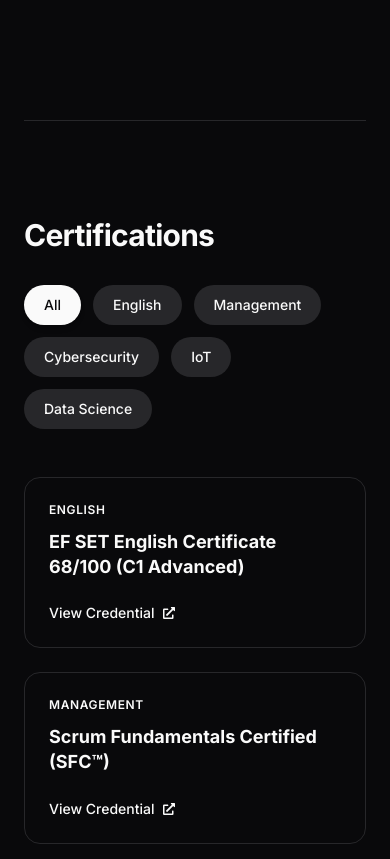
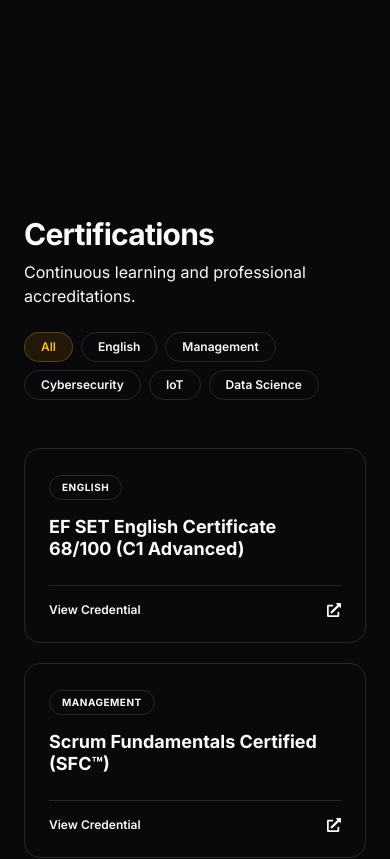
Before and after one commit to FabsCR/dev-portfolio-fabs, a Next.js app: page / in a window 390 px wide. Shown: the part 10040-10899 px from the top of the page. Built offline with nearby package versions, Linux system fonts and the light colour scheme.

Commit message:
style: restructure certifications into responsive grid card layout

```diff
--- a/src/components/sections/Certifications.tsx
+++ b/src/components/sections/Certifications.tsx
@@ -3,6 +3,7 @@
 import { useState } from "react";
 import { motion, AnimatePresence } from "framer-motion";
 import { FaExternalLinkAlt } from "react-icons/fa";
+import { CheckBadgeIcon } from "@heroicons/react/24/solid";
 
 interface Certification {
   title: string;
@@ -38,62 +39,71 @@
   return (
     <motion.section
       id="certifications"
-      className="py-24 border-t border-border/40"
-      initial={{ opacity: 0, y: 30 }}
-      whileInView={{ opacity: 1, y: 0 }}
+      className="py-24 relative"
+      initial={{ opacity: 0 }}
+      whileInView={{ opacity: 1 }}
       viewport={{ once: true, margin: "-100px" }}
       transition={{ duration: 0.6 }}
     >
-      <h2 className="text-3xl font-bold tracking-tight mb-8">Certifications</h2>
+      <div className="absolute top-0 left-0 w-full h-px bg-gradient-to-r from-transparent via-border/50 to-transparent" />
 
-      <div className="flex flex-wrap gap-3 mb-12">
+      <div className="flex flex-col md:flex-row md:items-end justify-between gap-6 mb-12">
+        <div>
+          <h2 className="text-3xl font-bold tracking-tight mb-2">Certifications</h2>
+          <p className="text-muted-foreground">Continuous learning and professional accreditations.</p>
+        </div>
+
+        <div className="flex flex-wrap gap-2">
           {categories.map((cat) => (
             <button
               key={cat}
               onClick={() => setSelected(cat)}
-            className={`px-5 py-2.5 rounded-full text-sm font-medium transition-all ${
+              className={`px-4 py-1.5 rounded-full text-xs font-semibold transition-all ${
                 selected === cat
-              ? "bg-foreground text-background shadow-md"
-              : "bg-muted text-muted-foreground hover:bg-muted/80 hover:text-foreground"
+                ? "bg-amber-500/10 border border-amber-500/30 text-amber-600 dark:text-amber-400 shadow-sm"
+                : "bg-background border border-border/60 text-muted-foreground hover:bg-muted/50 hover:text-foreground"
               }`}
             >
               {cat}
             </button>
           ))}
         </div>
+      </div>
 
       <motion.div
-        className="grid grid-cols-1 md:grid-cols-2 lg:grid-cols-3 gap-6"
+        className="grid grid-cols-1 md:grid-cols-2 lg:grid-cols-3 gap-5"
         layout
       >
-        <AnimatePresence>
+        <AnimatePresence mode="popLayout">
           {filtered.map((cert) => (
-            <motion.div
+            <motion.a
               key={cert.title}
+              href={cert.link}
+              target="_blank"
+              rel="noopener noreferrer"
               layout
               initial={{ opacity: 0, scale: 0.9 }}
               animate={{ opacity: 1, scale: 1 }}
               exit={{ opacity: 0, scale: 0.9 }}
-              transition={{ duration: 0.3 }}
-              className="group flex flex-col justify-between p-6 border border-border/50 rounded-2xl bg-muted/20 hover:bg-muted/50 transition-colors"
+              transition={{ duration: 0.2 }}
+              className="group flex flex-col justify-between p-6 border border-border/40 rounded-2xl bg-muted/10 hover:bg-background hover:border-amber-500/40 hover:shadow-lg hover:shadow-amber-500/5 transition-all h-full"
             >
-              <div>
-                <span className="text-xs font-semibold uppercase tracking-wider text-muted-foreground mb-3 block">
+              <div className="mb-6">
+                <span className="inline-block px-3 py-1 mb-4 bg-muted/50 border border-border/50 rounded-full text-[10px] font-bold uppercase tracking-wider text-muted-foreground">
                   {cert.category}
                 </span>
-                <h3 className="text-lg font-bold text-foreground mb-6 leading-snug">
+                <h3 className="font-bold text-lg text-foreground group-hover:text-amber-500 transition-colors leading-tight">
                   {cert.title}
                 </h3>
               </div>
-              <a
-                href={cert.link}
-                target="_blank"
-                rel="noopener noreferrer"
-                className="mt-auto flex items-center gap-2 text-sm font-medium text-foreground hover:underline"
-              >
-                View Credential <FaExternalLinkAlt className="w-3 h-3 text-muted-foreground group-hover:text-foreground transition-colors" />
-              </a>
-            </motion.div>
+
+              <div className="mt-auto flex items-center justify-between border-t border-border/30 pt-4 group-hover:border-amber-500/20 transition-colors">
+                <span className="text-xs font-semibold text-muted-foreground group-hover:text-foreground transition-colors">
+                  View Credential
+                </span>
+                <FaExternalLinkAlt className="w-3.5 h-3.5 text-muted-foreground group-hover:text-amber-500 transition-colors" />
+              </div>
+            </motion.a>
           ))}
         </AnimatePresence>
       </motion.div>
```
Lines whose indentation alone changed are shown as unchanged.
